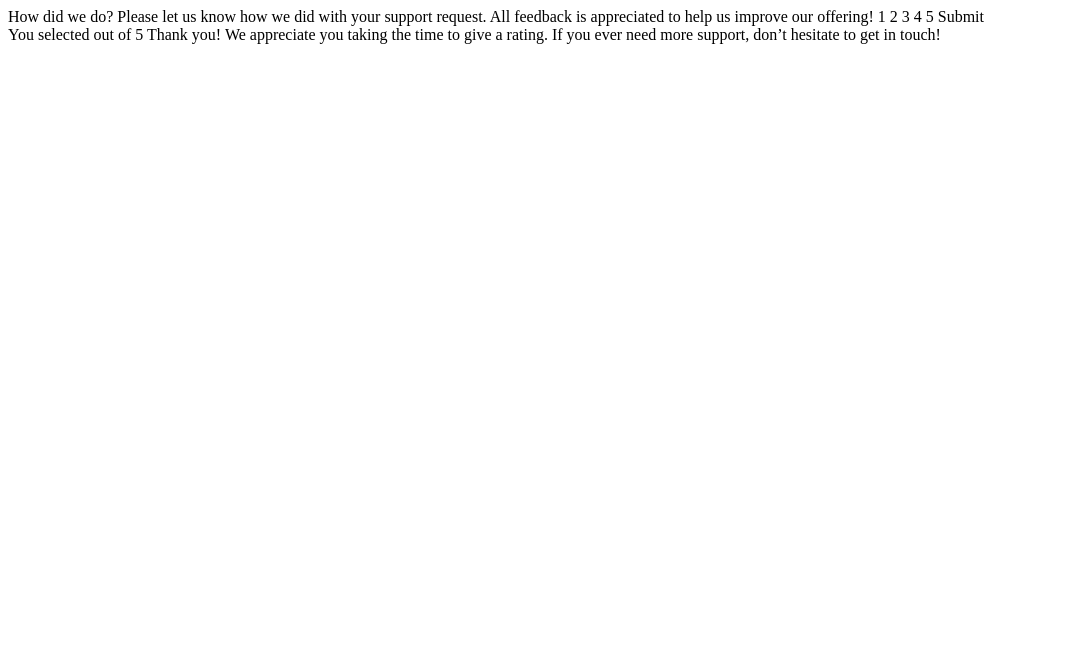
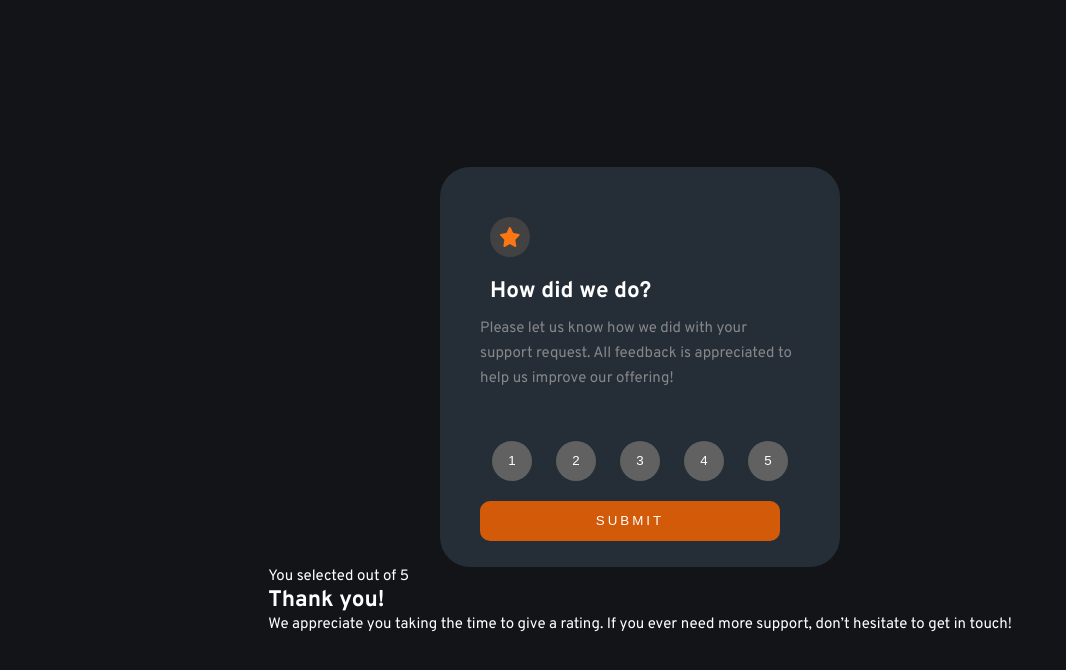
Before and after one commit to Szvejk/Interactive-rating-component, a plain HTML site: page index.html in a window 1280 px wide. Shown: the whole page, without its empty margins (0-1066 px from the left). Drawn offline with Linux system fonts and the light colour scheme.

Commit message:
new files

```diff
--- a/index.html
+++ b/index.html
@@ -5,35 +5,58 @@
   <meta name="viewport" content="width=device-width, initial-scale=1.0">
 
   <link rel="icon" type="image/png" sizes="32x32" href="./images/favicon-32x32.png">
-
+  <link rel="preconnect" href="https://fonts.googleapis.com">
+<link rel="preconnect" href="https://fonts.gstatic.com" crossorigin>
+<link href="https://fonts.googleapis.com/css2?family=Overpass:wght@400;700&display=swap" rel="stylesheet">
+  <link rel="stylesheet" href="./css/style.css">
   <title>Frontend Mentor | Interactive rating component</title>
+</head>
+<body>
+<main>
+<section class="firstBox">
 
 
-</head>
-<body>
-<section class="firstBox">
+  <div class="star">
+    <img class="fotoStar" src="./images/icon-star.svg" alt="star">
+  </div>
 
-  How did we do?
+  <h1 class="mainText">
+      How did we do?
+  </h1>
 
+<p class="description">
   Please let us know how we did with your support request. All feedback is appreciated
   to help us improve our offering!
+</p>
 
-  1 2 3 4 5
+<article class="rating">
+  <button class="firstButton">1</button>
+  <button class="secondButton">2</button>
+  <button class="thirdButton">3</button>
+  <button class="fourthButton">4</button>
+  <button class="fifthButton">5</button>
+</article>
 
-  Submit
+<button class="submit">  Submit </button>
+
 </section>
+
+
+
+
+
 <section class="secondBox">
 
   You selected <!-- Add rating here --> out of 5
 
-  Thank you!
+  <h1 class="thanks"> Thank you!</h1>
 
+<p class="secondDescription">
   We appreciate you taking the time to give a rating. If you ever need more support,
   don’t hesitate to get in touch!
-
-
-
+</p>
   </section>
-
+</main>
+<script src="script.js"></script>
 </body>
 </html>
--- /dev/null
+++ b/style.scss
@@ -0,0 +1,72 @@
+* {
+	box-sizing: border-box;
+	margin: 0;
+	padding: 0;
+}
+
+body {
+	font-family: 'Overpass', sans-serif;
+	font-size: 15px;
+	background-color: hsl(216, 12%, 8%);
+	color: white;
+	main {
+		display: flex;
+		flex-direction: column;
+		align-items: center;
+		justify-content: center;
+		height: 100vh;
+	}
+	.firstBox {
+		width: 400px;
+		height: 400px;
+		background-color: hsl(213, 19%, 18%);
+		border-radius: 30px;
+		padding: 40px;
+		.star {
+			background-color: rgb(66, 66, 66);
+			height: 40px;
+			width: 40px;
+			border-radius: 50%;
+			display: flex;
+			align-items: center;
+			justify-content: center;
+			margin: 10px;
+		}
+		.fotoStar {
+			height: 20px;
+			width: 20px;
+		}
+		.mainText {
+			padding: 10px;
+		}
+        .description {
+            line-height: 25px;
+            color: rgb(133, 135, 136);
+            margin-bottom: 30px;
+        }
+        .rating {
+            height: 80px;
+            align-items: center;
+			justify-content: center;
+            display: flex;
+            justify-content: space-around
+
+        }
+        button {
+            height: 40px;
+            width: 40px;
+            border-radius: 50%;
+            background-color: rgb(97, 97, 97);
+            color: white;
+            border-color: transparent
+        }
+        .submit {
+            margin:0 auto;
+            border-radius: 10px;
+            width: 300px;
+            background-color: rgb(211, 90, 9);
+            text-transform: uppercase;
+            letter-spacing: 3px;
+        }
+	}
+}
```
Also changed, not shown: css/style.css (added), script.js (added), 1 other file.
